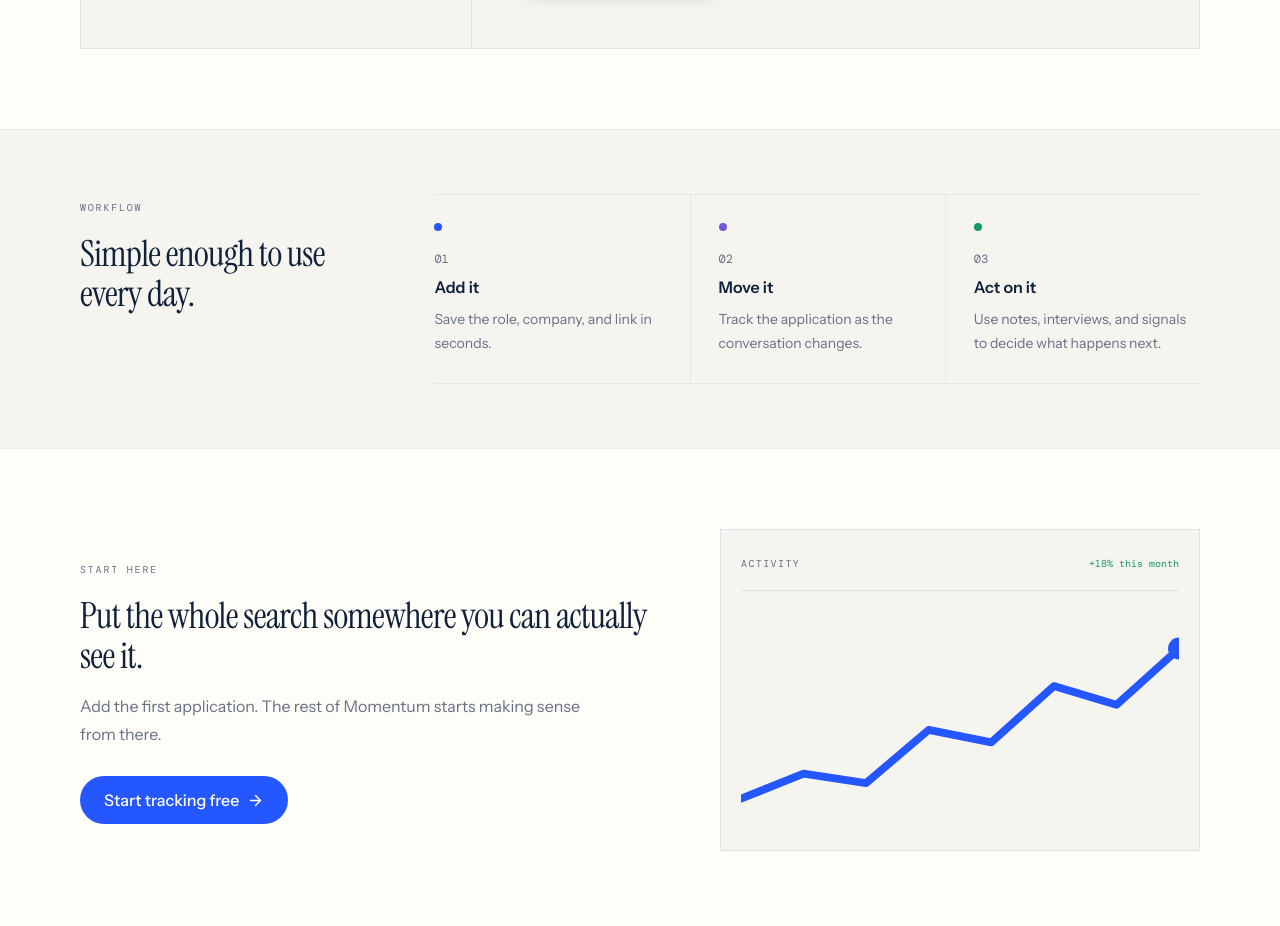
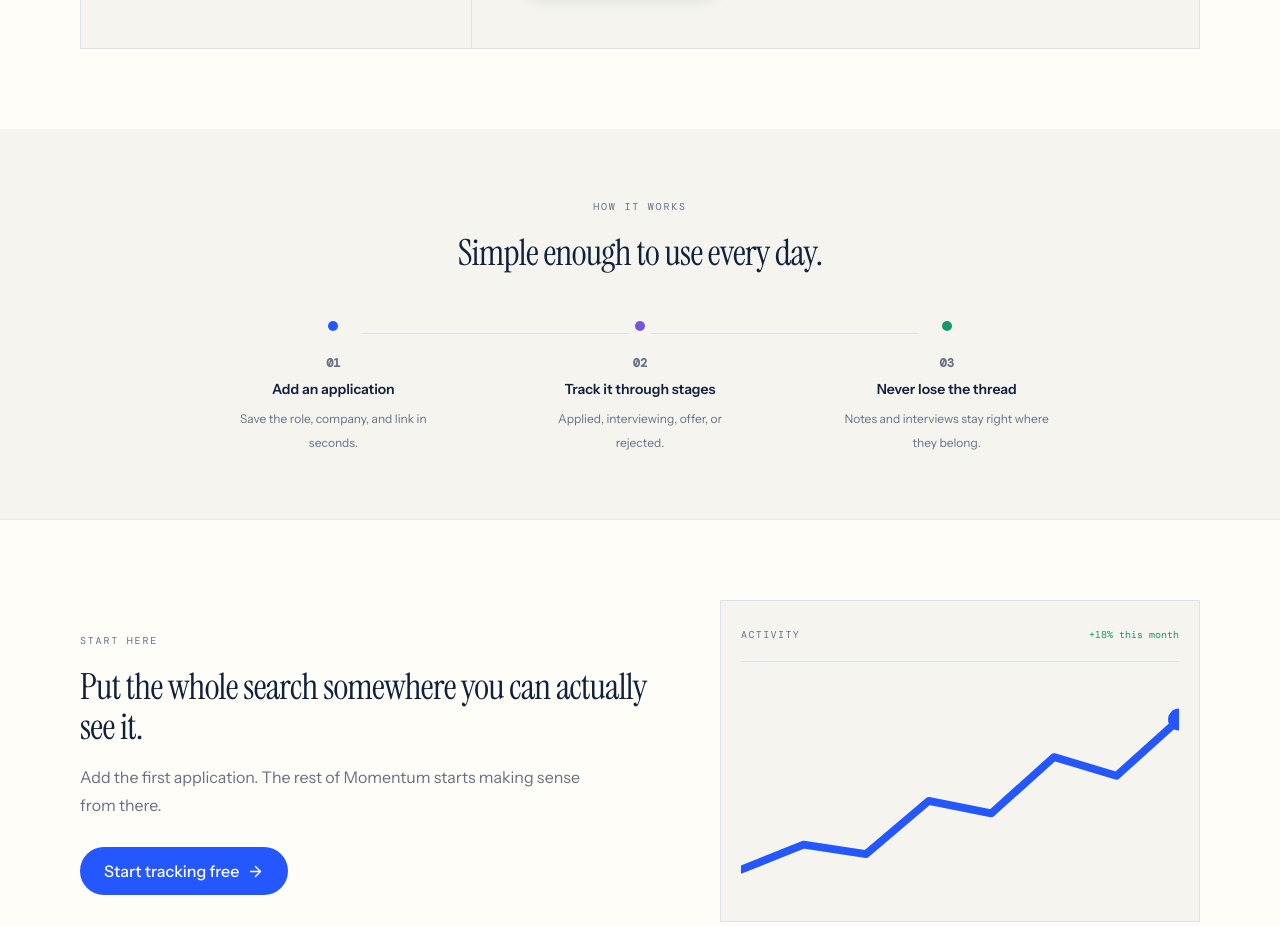
Before and after one commit to Wuraola-Adebisi/Momentum, a React (Vite) app: page / in a window 1280 px wide. Shown: the part 2840-3766 px from the top of the page. Built offline with nearby package versions, Linux system fonts and the light colour scheme; no server answers.

Commit message:
design: polish original Momentum homepage

```diff
--- a/src/components/marketing/HowItWorks.tsx
+++ b/src/components/marketing/HowItWorks.tsx
@@ -1,28 +1,60 @@
 import { SECTION_PADDING_X, SECTION_PADDING_Y_SM } from "./layout";
 
 const steps = [
-  { number: "01", title: "Add it", description: "Save the role, company, and link in seconds.", dot: "bg-status-applied" },
-  { number: "02", title: "Move it", description: "Track the application as the conversation changes.", dot: "bg-status-interviewing" },
-  { number: "03", title: "Act on it", description: "Use notes, interviews, and signals to decide what happens next.", dot: "bg-status-offer" },
+  {
+    number: "01",
+    title: "Add an application",
+    description: "Save the role, company, and link in seconds.",
+    dot: "bg-status-applied",
+  },
+  {
+    number: "02",
+    title: "Track it through stages",
+    description: "Applied, interviewing, offer, or rejected.",
+    dot: "bg-status-interviewing",
+  },
+  {
+    number: "03",
+    title: "Never lose the thread",
+    description: "Notes and interviews stay right where they belong.",
+    dot: "bg-status-offer",
+  },
 ];
 
 export function HowItWorks() {
   return (
-    <section id="how-it-works" className={`border-t border-line/70 bg-paper ${SECTION_PADDING_X} ${SECTION_PADDING_Y_SM}`}>
+    <section
+      id="how-it-works"
+      className={`bg-paper ${SECTION_PADDING_X} ${SECTION_PADDING_Y_SM}`}
+    >
       <div className="mx-auto max-w-content">
-        <div className="grid gap-8 md:grid-cols-[0.55fr_1.45fr] md:gap-16">
-          <div>
-            <p className="font-data text-[10px] uppercase tracking-[0.18em] text-muted">Workflow</p>
-            <h2 className="mt-3 max-w-sm">Simple enough to use every day.</h2>
-          </div>
+        <div className="mx-auto max-w-2xl text-center">
+          <p className="font-data text-[10px] uppercase tracking-[0.18em] text-muted">
+            How it works
+          </p>
+          <h2 className="mt-3">Simple enough to use every day.</h2>
+        </div>
 
-          <div className="grid divide-y border-y border-line/70 md:grid-cols-3 md:divide-x md:divide-y-0">
+        <div className="mx-auto mt-12 max-w-4xl">
+          <div className="relative grid gap-8 sm:grid-cols-3 sm:gap-6">
+            <div className="absolute left-1/2 top-3 hidden h-px w-[62%] -translate-x-1/2 bg-line sm:block" />
+
             {steps.map((step) => (
-              <div key={step.number} className="px-0 py-7 md:px-7 md:first:pl-0 md:last:pr-0">
-                <div className={`h-2 w-2 rounded-full ${step.dot}`} />
-                <p className="mt-5 font-data text-xs text-muted">{step.number}</p>
-                <p className="mt-2 text-base font-semibold text-ink">{step.title}</p>
-                <p className="mt-2 text-sm leading-6 text-muted">{step.description}</p>
+              <div
+                key={step.number}
+                className="relative flex flex-col items-center text-center transition-transform duration-200 hover:-translate-y-1"
+              >
+                <div
+                  className={`relative z-10 h-2.5 w-2.5 rounded-full ${step.dot} ring-8 ring-paper`}
+                />
+
+                <p className="mt-6 font-data text-xs font-semibold text-muted">
+                  {step.number}
+                </p>
+                <p className="mt-2 text-sm font-semibold text-ink">{step.title}</p>
+                <p className="mt-2 max-w-[13rem] text-xs leading-6 text-muted">
+                  {step.description}
+                </p>
               </div>
             ))}
           </div>
```
